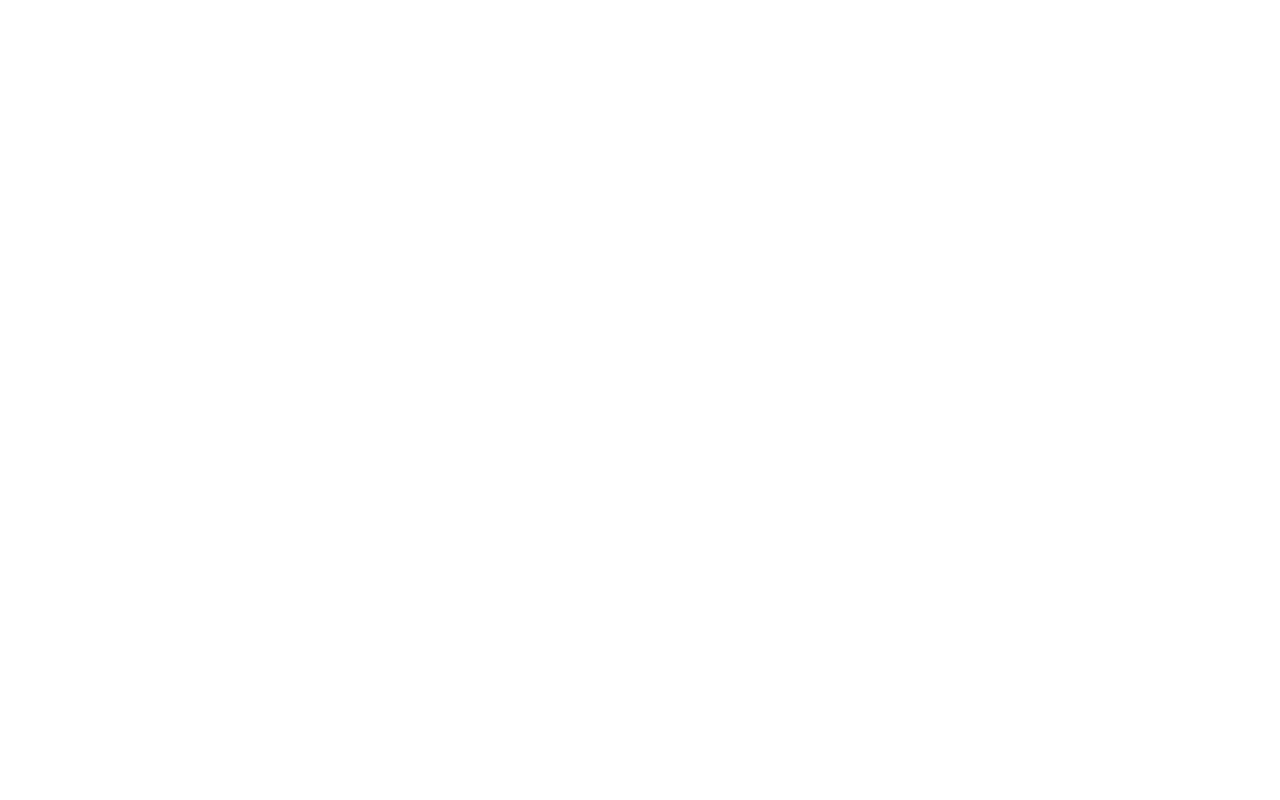
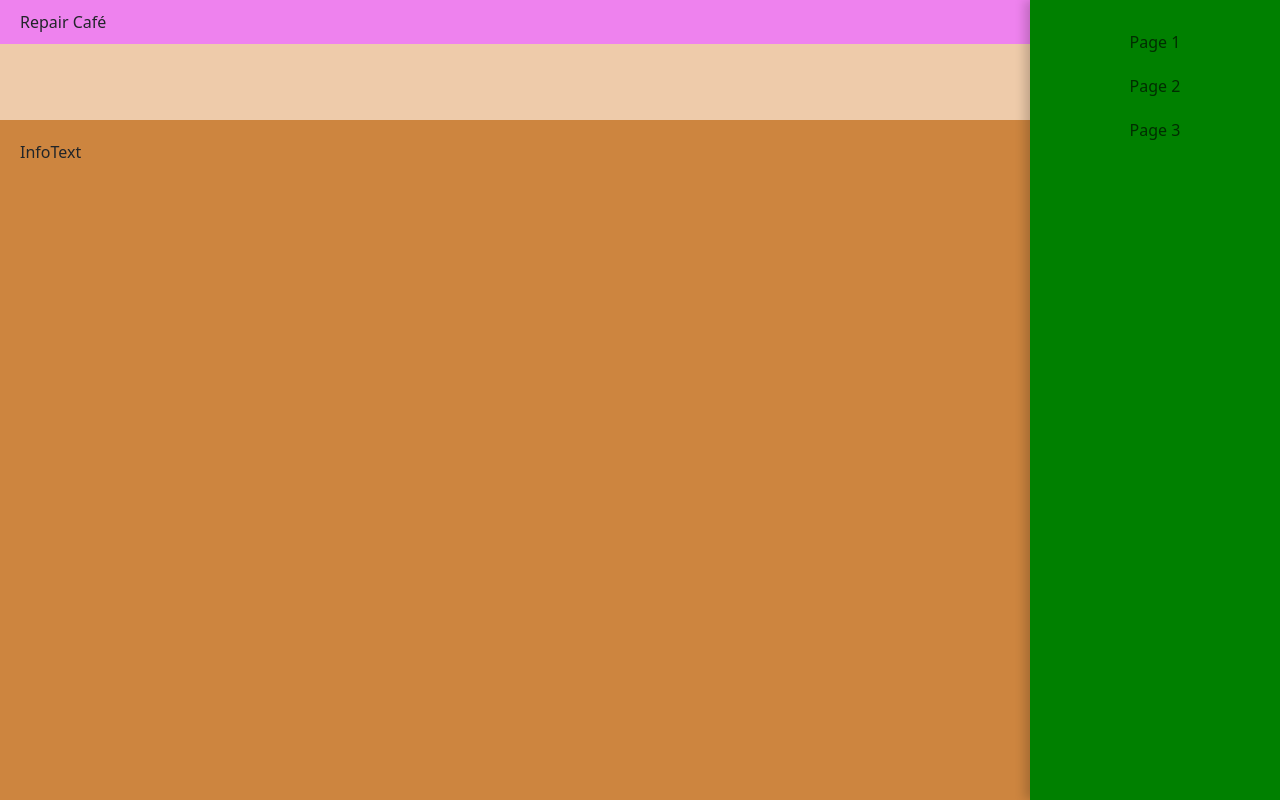
Before and after one commit to SmithNJ13/repair-cafe, a plain HTML site: page home.html in a window 1280 px wide. Drawn offline with nearby package versions, Linux system fonts and the light colour scheme.

Commit message:
styling webpage

```diff
--- a/home.html
+++ b/home.html
@@ -3,9 +3,39 @@
 <head>
     <meta charset="UTF-8">
     <meta name="viewport" content="width=device-width, initial-scale=1.0">
-    <title>Document</title>
+    <link href="https://cdn.jsdelivr.net/npm/bootstrap@5.3.1/dist/css/bootstrap.min.css" rel="stylesheet" integrity="sha384-4bw+/aepP/YC94hEpVNVgiZdgIC5+VKNBQNGCHeKRQN+PtmoHDEXuppvnDJzQIu9" crossorigin="anonymous">
+    <script src="https://cdn.jsdelivr.net/npm/bootstrap@5.3.1/dist/js/bootstrap.bundle.min.js" integrity="sha384-HwwvtgBNo3bZJJLYd8oVXjrBZt8cqVSpeBNS5n7C8IVInixGAoxmnlMuBnhbgrkm" crossorigin="anonymous"></script>
+    <link rel="stylesheet" href="./static/css/style.css">
+    <title>Repair Café</title>
 </head>
 <body>
+    <!-- Navigation Bar -->
+    <nav class="navbar navbar-expand-lg">
+        <div class="container" id="navbg">
+            <!-- NavBar content -->
+            <ul class="navbar-nav">
+                <li class="nav-item"><a href="#" class="nav-link">Page 1</a></li>
+                <li class="nav-item"><a href="#" class="nav-link">Page 2</a></li>
+                <li class="nav-item"><a href="#" class="nav-link">Page 3</a></li>
+            </ul>
+        </div>
+    </nav>
+    <!-- End of Navigation Bar -->
 
+    <!-- Title -->
+    <header>
+        <div class="container" id="titlebg">
+            Repair Café
+        </div>
+    </header>
+    <!-- End of Title -->
+
+    <!-- Main body (images, descriptions, content) -->
+    <main>
+        <div class="container" id="mainbg">
+            InfoText
+        </div>
+    </main>
+    <!-- End of Main Body -->
 </body>
 </html>
--- a/static/css/style.css
+++ b/static/css/style.css
@@ -0,0 +1,59 @@
+body {
+    background-color: #EECBAA;
+}
+
+
+#navbg {
+    display: flex;
+    flex-direction: column;
+    align-items: center;
+    justify-content: flex-start;
+    position: fixed;
+    top: 0;
+    right: 0;
+    bottom: 0;
+    background-color: green;
+    height: 100vh;
+    width: 250px;
+    padding: 20px;
+    box-shadow: -5px 0 10px rgba(0, 0, 0, 0.2);
+    z-index: 1000;
+}
+
+
+.navbar-nav {
+    display: block;
+}
+
+.nav-link {
+    display: block;
+    padding: 10px 20px;
+    text-align: center;
+}
+
+
+
+#titlebg {
+    background-color: violet;
+    position: fixed;
+    top: 0;
+    left: 0;
+    width: calc(100vw - 250px);
+    padding: 10px 20px;
+    text-align: left;
+    margin-right: 250px;
+    z-index: 999;
+}
+
+#mainbg {
+    background-color: peru;
+    padding: 20px;
+    margin-top: 60px;
+    margin-left: 0;
+    width: calc(100vw - 250px);
+    position: fixed;
+    top: 60px;
+    left: 0;
+    right: 250px;
+    bottom: 0;
+}
```
